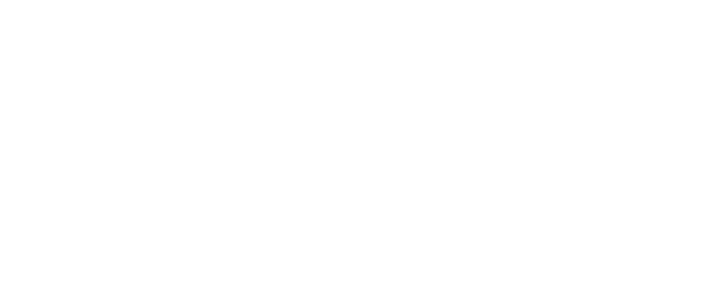
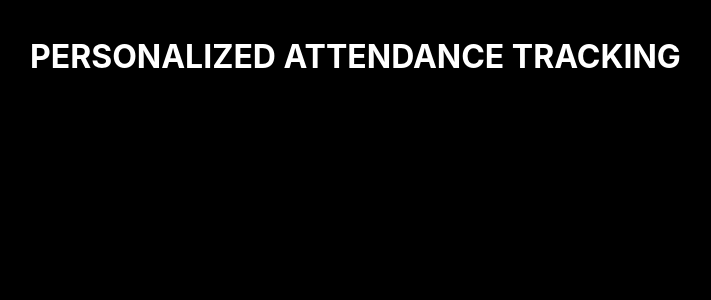
Before and after one commit to Mitalii1/PERSONALIZED-ATTENDANCE-TRACKING, a React (Create React App) app in the folder forntend/: page / in a window 1280 px wide. Shown: the top 300 px of the page, without its empty margins (2-713 px from the left). Built offline with nearby package versions, Linux system fonts and the light colour scheme.

Commit message:
Dashboard

```diff
--- a/forntend/src/App.css
+++ b/forntend/src/App.css
@@ -36,3 +36,17 @@
     transform: rotate(360deg);
   }
 }
+
+@media screen and (max-width: 768px) {
+
+}
+
+.dashboard {
+  color: white;
+  display : flex;
+  flex-direction : column;
+  flex-wrap: wrap;
+  align-items : flex-start;
+  margin-top : 1rem;
+  margin-left : 2rem;
+}
--- a/forntend/src/App.js
+++ b/forntend/src/App.js
@@ -1,8 +1,12 @@
 import './App.css';
+import React from 'react';
+import Dashboard from './Components/dashboard';
 
 function App() {
   return (
-    <div className="App"></div>
+    <div className="App">
+      <Dashboard title="PERSONALIZED ATTENDANCE TRACKING"/>
+    </div>
   );
 }
 
--- /dev/null
+++ b/forntend/src/Components/dashboard.js
@@ -0,0 +1,12 @@
+import React from 'react';
+
+const Dashboard = (props) => {
+    return (
+        <div className='dashboard'>
+            <h1>{props.title}</h1>
+
+        </div>
+    );
+}
+
+export default Dashboard;
--- a/forntend/src/index.css
+++ b/forntend/src/index.css
@@ -5,6 +5,7 @@ body {
     sans-serif;
   -webkit-font-smoothing: antialiased;
   -moz-osx-font-smoothing: grayscale;
+  background-color:  black ;
 }
 
 code {
```
